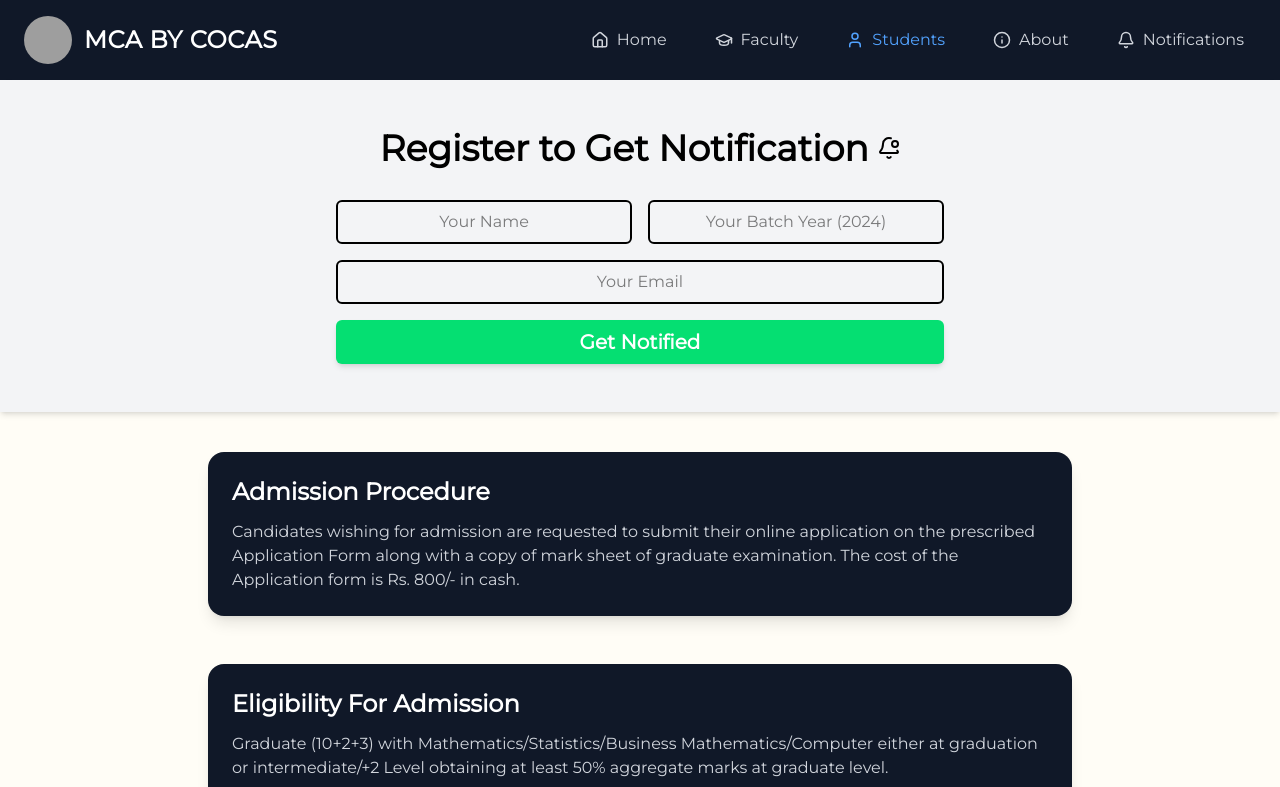
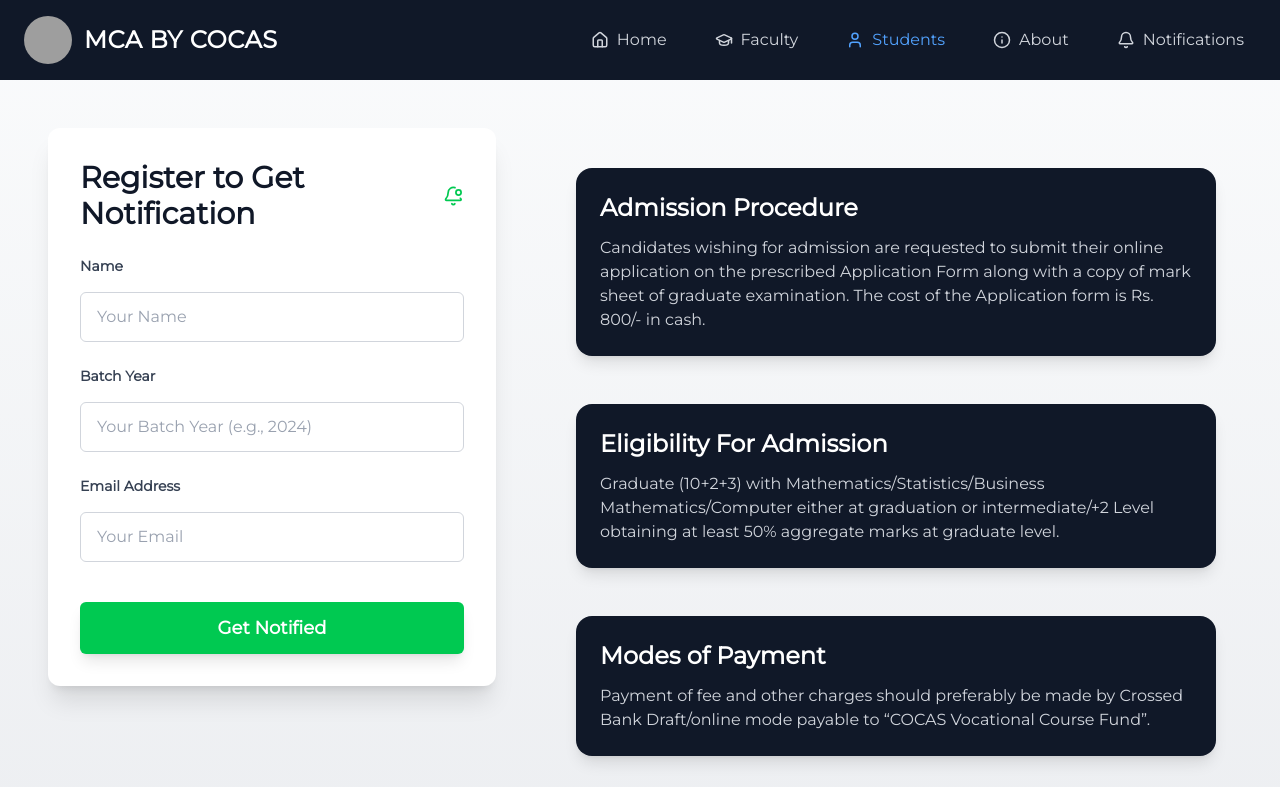
Before and after one commit to ANKITKUMAR1809/clientMCABYCOCAS, a React (Vite) app: page /Student in a window 1280 px wide. Shown: the top 787 px of the page. Built offline with nearby package versions, Linux system fonts and the light colour scheme; no server answers; grey boxes are pictures that could not be loaded.

Commit message:
done with this also

```diff
--- a/src/pages/Student.jsx
+++ b/src/pages/Student.jsx
@@ -15,13 +15,14 @@ const Student = () => {
     };
 
     try {
-      const response = await fetch("https://collegeservermcabycocas.onrender.com/register-student", {
+      const response = await fetch(
+        "https://collegeservermcabycocas.onrender.com/register-student",
+        {
           method: "POST",
-        headers: {
-          "Content-Type": "application/json",
-        },
+          headers: { "Content-Type": "application/json" },
           body: JSON.stringify(data),
-      });
+        }
+      );
 
       const result = await response.json();
 
@@ -29,7 +30,6 @@ const Student = () => {
         toast.success(result.message);
         e.target.reset();
       } else {
-        // Show error or info toast based on backend message
         toast.error(result.error || result.info || "Something went wrong");
       }
     } catch (error) {
@@ -43,6 +43,7 @@ const Student = () => {
     animate: { opacity: 1, y: 0, transition: { duration: 0.5 } },
     exit: { opacity: 0, y: -30, transition: { duration: 0.3 } },
   };
+
   return (
     <>
       <motion.div
@@ -50,58 +51,80 @@ const Student = () => {
         initial="initial"
         animate="animate"
         exit="exit"
+        className="min-h-screen bg-gradient-to-b from-gray-50 to-gray-200 py-12 px-4 sm:px-6 lg:px-12"
       >
         <title>Student | MCABYCOCAS</title>
-        <div className="flex flex-col items-center justify-start h-auto">
-          <form
-            className="flex flex-col items-center justify-center gap-4 w-full bg-gray-100 shadow-md py-8"
+
+        <div className="max-w-7xl mx-auto flex flex-col lg:flex-row gap-16 items-start justify-center">
+          {/* Form Container */}
+          <motion.form
             onSubmit={handleRegisterStudent}
+            className="w-full max-w-md bg-white rounded-xl shadow-xl p-8 flex flex-col gap-6"
+            initial={{ opacity: 0, y: 20 }}
+            animate={{ opacity: 1, y: 0 }}
+            transition={{ duration: 0.5 }}
           >
-            <div className="w-1/2 flex flex-col items-center justify-center gap-4 p-4">
-              <div>
-                <h1 className="flex items-center gap-2 text-4xl font-semibold mb-4">
-                  Register to Get Notification <BellDot />
+            <h1 className="text-3xl font-extrabold text-gray-900 flex items-center gap-3">
+              Register to Get Notification <BellDot className="text-green-500" />
             </h1>
+
+            <div className="flex flex-col gap-4">
+              <label htmlFor="name" className="text-sm font-semibold text-gray-700">
+                Name
+              </label>
+              <motion.input
+                type="text"
+                id="name"
+                name="name"
+                placeholder="Your Name"
+                required
+                className="border border-gray-300 rounded-md px-4 py-3 text-gray-900 placeholder-gray-400 focus:outline-none focus:ring-2 focus:ring-green-400 focus:border-transparent"
+                whileFocus={{ scale: 1.02, boxShadow: "0 0 8px rgba(34,197,94,0.6)" }}
+              />
             </div>
 
-              <div className="flex gap-4 w-full justify-between ">
-                <div className="w-full">
-                  <input
+            <div className="flex flex-col gap-4">
+              <label htmlFor="batch" className="text-sm font-semibold text-gray-700">
+                Batch Year
+              </label>
+              <motion.input
                 type="text"
-                    name="name"
-                    className="border-2 border-black w-full text-center rounded-md p-2"
-                    placeholder="Your Name"
+                id="batch"
+                name="batch"
+                placeholder="Your Batch Year (e.g., 2024)"
+                required
+                className="border border-gray-300 rounded-md px-4 py-3 text-gray-900 placeholder-gray-400 focus:outline-none focus:ring-2 focus:ring-green-400 focus:border-transparent"
+                whileFocus={{ scale: 1.02, boxShadow: "0 0 8px rgba(34,197,94,0.6)" }}
               />
             </div>
-                <div className="w-full">
-                  <input
-                    type="text"
-                    name="batch"
-                    className="border-2 border-black w-full text-center rounded-md p-2"
-                    placeholder="Your Batch Year (2024)"
+
+            <div className="flex flex-col gap-4">
+              <label htmlFor="email" className="text-sm font-semibold text-gray-700">
+                Email Address
+              </label>
+              <motion.input
+                type="email"
+                id="email"
+                name="email"
+                placeholder="Your Email"
+                required
+                className="border border-gray-300 rounded-md px-4 py-3 text-gray-900 placeholder-gray-400 focus:outline-none focus:ring-2 focus:ring-green-400 focus:border-transparent"
+                whileFocus={{ scale: 1.02, boxShadow: "0 0 8px rgba(34,197,94,0.6)" }}
               />
             </div>
-              </div>
-              <div className="w-full">
-                <input
-                  type="email"
-                  name="email"
-                  id=""
-                  className="border-2 border-black w-full text-center rounded-md p-2"
-                  placeholder="Your Email"
-                />
-              </div>
-              <div className="w-full">
-                <button
+
+            <motion.button
               type="submit"
-                  className="w-full text-center text-xl bg-green-400 text-white rounded-md shadow-md py-2 transition-all font-semibold hover:scale-105 hover:bg-green-500 active:scale-95"
+              className="mt-4 bg-green-500 text-white text-lg font-semibold py-3 rounded-md shadow-lg hover:bg-green-600 active:scale-95 transition-transform"
+              whileHover={{ scale: 1.05 }}
+              whileTap={{ scale: 0.95 }}
             >
-                  Get Notified{" "}
-                </button>
-              </div>
-            </div>
-          </form>
-          <div>
+              Get Notified
+            </motion.button>
+          </motion.form>
+
+          {/* Admission Info Section */}
+          <div className="w-full max-w-3xl">
             <AdmissionInfo />
           </div>
         </div>
```
Lines whose indentation alone changed are shown as unchanged.
